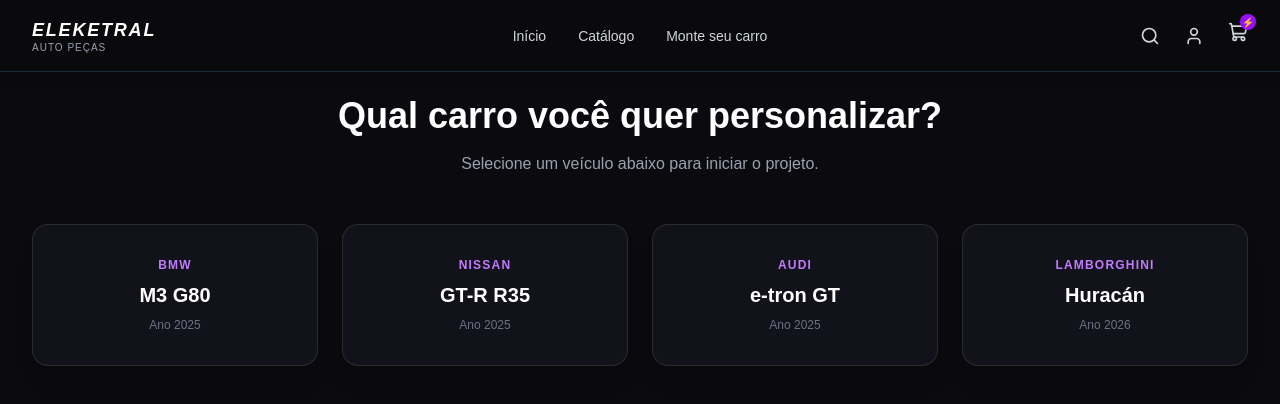
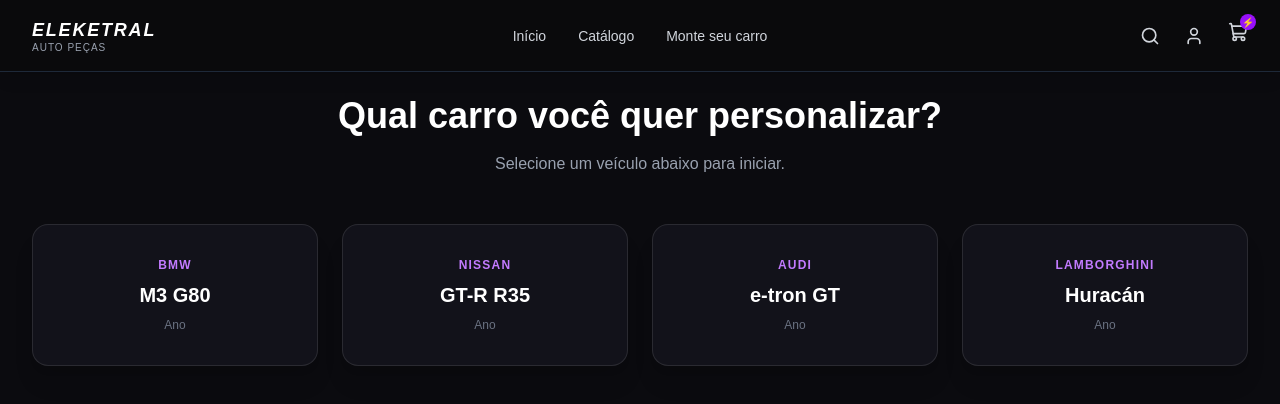
Before and after one commit to Shiro12232/Eleketral, a Next.js app: page /selecionar-carro in a window 1280 px wide. Shown: the top 404 px of the page. Built offline with nearby package versions, Linux system fonts and the light colour scheme.

Commit message:
remocao dos anos de selecao

```diff
--- a/app/selecionar-carro/page.tsx
+++ b/app/selecionar-carro/page.tsx
@@ -22,28 +22,28 @@
       id: 1,
       marca: "BMW",
       modelo: "M3 G80",
-      ano: "2025",
+
       link3d: "https://sketchfab.com/models/bb30c32dc0624ca89bd865aed5214ca3"
     },
     {
       id: 2,
       marca: "Nissan",
       modelo: "GT-R R35",
-      ano: "2025",
+
       link3d: "https://sketchfab.com/models/573056b723514d179ac9dec418f0a944"
     },
     {
       id: 3,
       marca: "Audi",
       modelo: "e-tron GT",
-      ano: "2025",
+
       link3d: "https://sketchfab.com/models/e35726151c9e4a169c005d54509715fa"
     },
     {
       id: 4,
       marca: "Lamborghini",
       modelo: "Huracán",
-      ano: "2026",
+
       link3d: "https://sketchfab.com/models/fb394828f73144d188283a213e4b7713"
     }
   ];
@@ -52,7 +52,7 @@
     <section className="min-h-screen bg-[#0b0b0f] text-white py-24 px-8">
       <div className="max-w-7xl mx-auto text-center">
         <h1 className="text-4xl font-extrabold mb-4">Qual carro você quer personalizar?</h1>
-        <p className="text-gray-400 mb-12">Selecione um veículo abaixo para iniciar o projeto.</p>
+        <p className="text-gray-400 mb-12">Selecione um veículo abaixo para iniciar.</p>
 
         <div className="grid grid-cols-1 md:grid-cols-2 lg:grid-cols-4 gap-6">
           {carros.map((carro) => (
```
